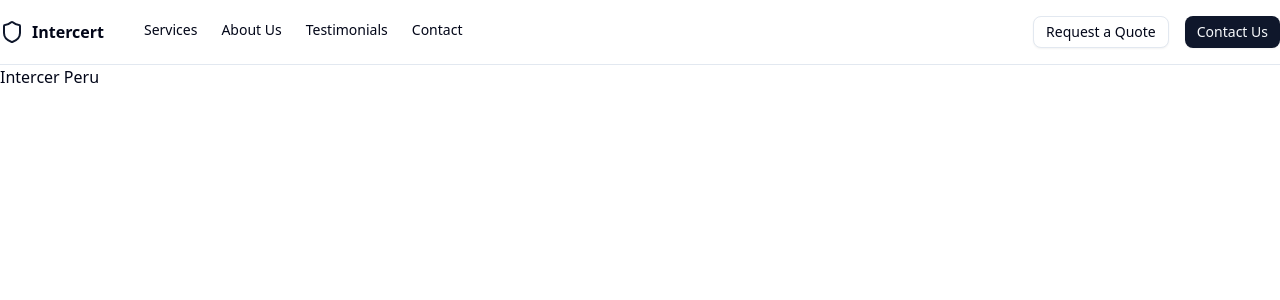
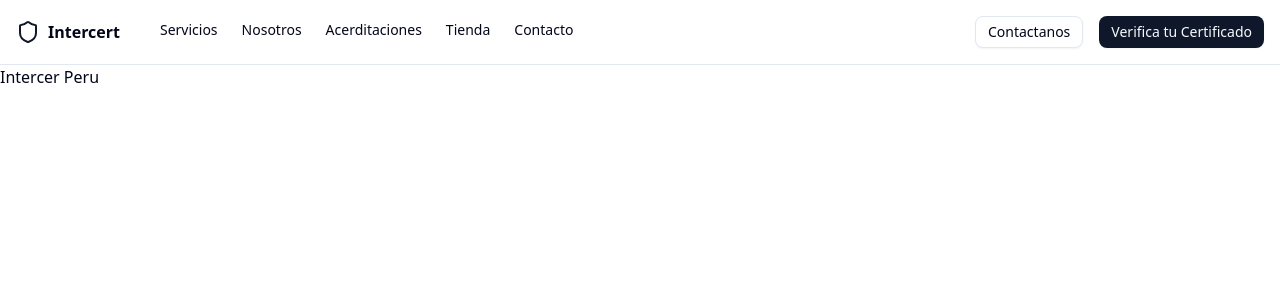
Before and after one commit to Sol-dev-Int/intercert-landing-peru-copia-sol, a Next.js app: page / in a window 1280 px wide. Shown: the top 300 px of the page. Built offline with nearby package versions, Linux system fonts and the light colour scheme.

Commit message:
feat: added names to header

```diff
--- a/app/(root)/_components/Header.tsx
+++ b/app/(root)/_components/Header.tsx
@@ -6,7 +6,7 @@ import { CheckCircle, Clock, Globe, Mail, MapPin, Phone, Shield, Star, Users } f
 export default function IntercertHeader() {
     return (
         <header className="sticky top-0 z-40 w-full border-b bg-background">
-            <div className="container flex h-16 items-center space-x-4 sm:justify-between sm:space-x-0">
+            <div className="container flex h-16 items-center space-x-4 sm:justify-between sm:space-x-0 p-4">
                 <div className="flex gap-6 md:gap-10">
                     <Link href="/" className="flex items-center space-x-2">
                         <Shield className="h-6 w-6 text-primary" />
@@ -14,24 +14,27 @@ export default function IntercertHeader() {
                     </Link>
                     <nav className="hidden md:flex gap-6">
                         <Link href="#" className="text-sm font-medium transition-colors hover:text-primary">
-                            Services
+                            Servicios
                         </Link>
                         <Link href="#" className="text-sm font-medium transition-colors hover:text-primary">
-                            About Us
+                            Nosotros
                         </Link>
                         <Link href="#" className="text-sm font-medium transition-colors hover:text-primary">
-                            Testimonials
+                            Acerditaciones
                         </Link>
                         <Link href="#" className="text-sm font-medium transition-colors hover:text-primary">
-                            Contact
+                            Tienda
+                        </Link>
+                        <Link href="#" className="text-sm font-medium transition-colors hover:text-primary">
+                            Contacto
                         </Link>
                     </nav>
                 </div>
                 <div className="flex flex-1 items-center justify-end space-x-4">
                     <Button variant="outline" size="sm" className="hidden md:flex">
-                        Request a Quote
+                        Contactanos
                     </Button>
-                    <Button size="sm">Contact Us</Button>
+                    <Button size="sm">Verifica tu Certificado</Button>
                 </div>
             </div>
         </header>
```
